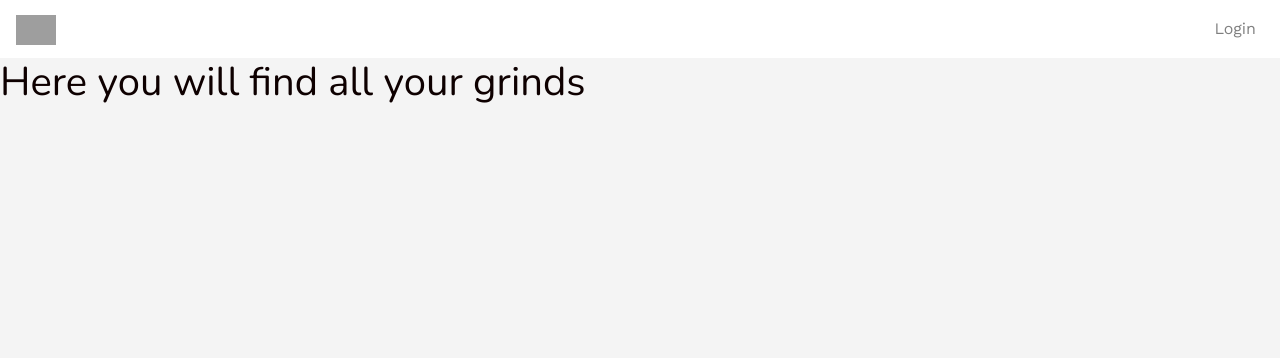
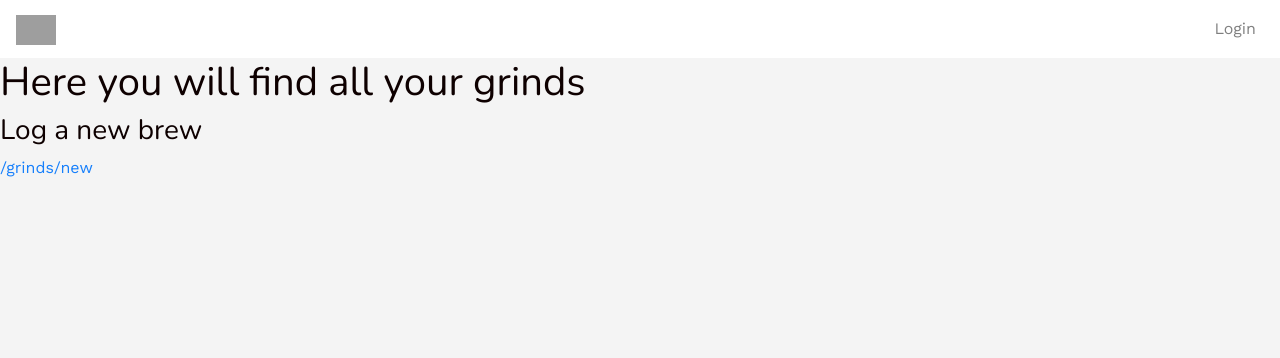
Before and after one commit to MedericMesle/DialerAll, a Rails app: page /grinds in a window 1280 px wide. Shown: the top 358 px of the page. Run offline with Rails 7, Linux system fonts and the light colour scheme; data that the repository does not hold is empty; style sheets or scripts are compiled from the project's sources; some libraries are stand-ins or nearby versions; grey boxes are pictures that could not be loaded.

Commit message:
Link_to not working

```diff
--- a/app/views/grinds/index.html.erb
+++ b/app/views/grinds/index.html.erb
@@ -1,4 +1,7 @@
 <h1>Here you will find all your grinds</h1>
+
+<h3>Log a new brew</h3>
+<%= link_to new_grind_path %>
 
 <ol>
   <% @grinds.each do |grind| %>
--- a/app/views/grinds/show.html.erb
+++ b/app/views/grinds/show.html.erb
@@ -1,3 +1,4 @@
-<h2><%= @grind.grinder_setting %></h2>
+<p><%= @grind.grinder_setting %></p>
 <p><%= @grind.coffee_name %></p>
+<p><%= @grind.extraction_type %></p>
 <p><%= @grind.comments %></p>
```
